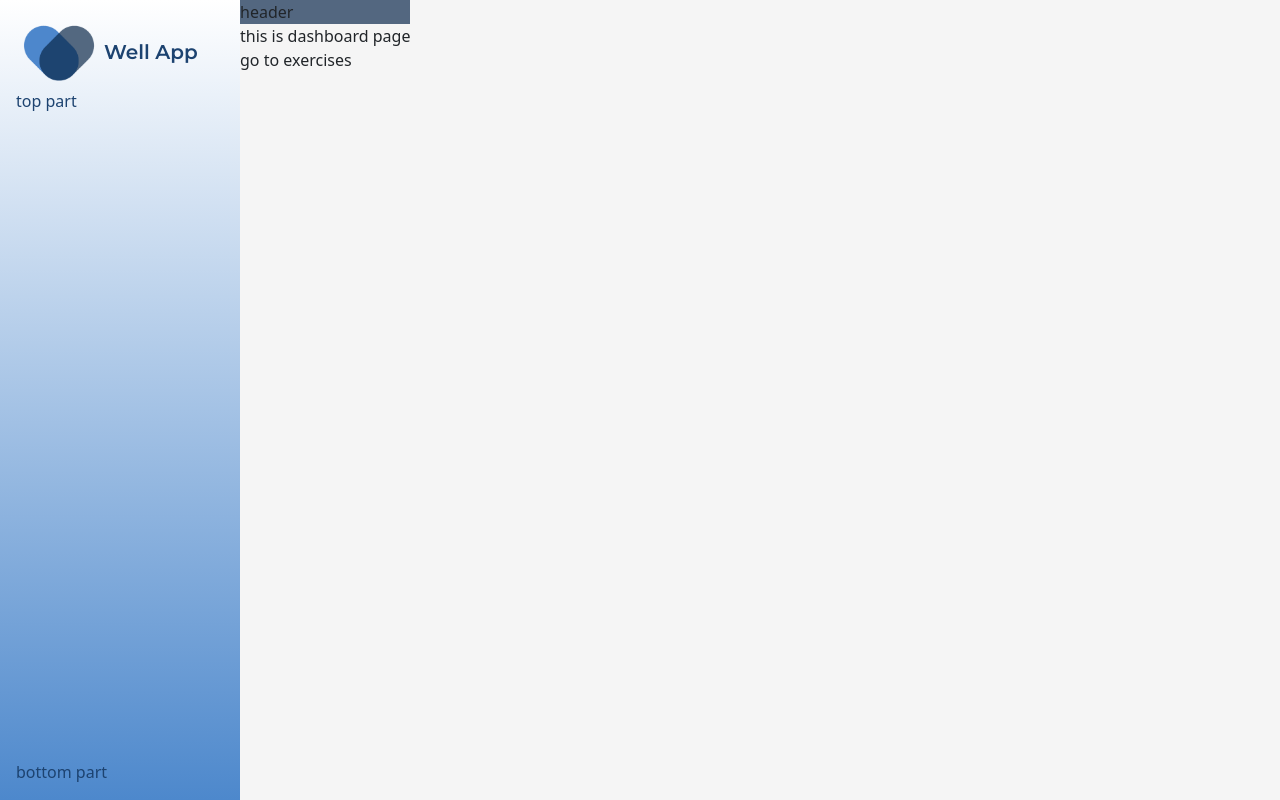
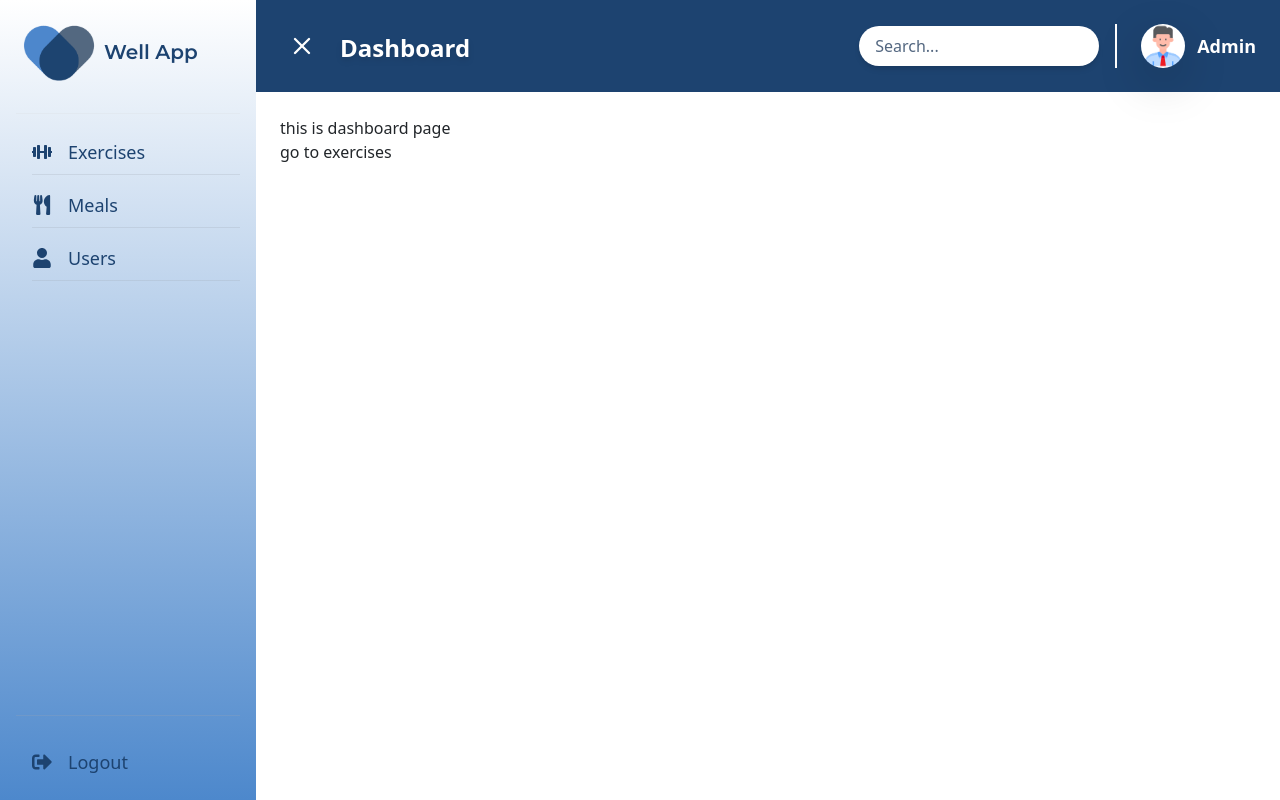
Before and after one commit to cook-iess/Wellness-App, a React (Vite) app: page / in a window 1280 px wide. Built offline with nearby package versions, Linux system fonts and the light colour scheme; the HTML template or start-up script is replaced by a standard one.

Commit message:
bars done

```diff
--- a/package.json
+++ b/package.json
@@ -12,6 +12,7 @@
   "dependencies": {
     "@emotion/react": "^11.13.3",
     "@emotion/styled": "^11.13.0",
+    "@fontsource/roboto": "^5.1.0",
     "@mui/icons-material": "^6.1.4",
     "@mui/material": "^6.1.4",
     "@mui/styled-engine-sc": "^6.1.4",
--- a/src/Components/Shared/bars.jsx
+++ b/src/Components/Shared/bars.jsx
@@ -1,18 +1,34 @@
-import React from "react";
+import React, { useState } from "react";
 import { Outlet } from "react-router-dom";
-import { Link } from "react-router-dom";
 import Sidebar from "./sidebar";
+import Header from "./header";
 
-function bars() {
+function Bars() {
+  const [isSidebarVisible, setSidebarVisible] = useState(true);
+
+  const toggleSidebar = () => {
+    setSidebarVisible(!isSidebarVisible);
+  };
+
   return (
-    <div className="flex flex-row bg-neutral-100 h-screen w-screen overflow-hidden">
-      <Sidebar />
-      <div className="">
-        <div className="bg-teritary_color">header</div>
-        <div>{<Outlet />}</div>
+    <div className="flex h-screen w-screen overflow-hidden">
+      {/* Sidebar with smooth transition */}
+      <div
+        className={`transition-all duration-300 ease-in-out ${isSidebarVisible ? 'w-64' : 'w-0'} bg-blue-100`}
+      >
+        {/* Only render Sidebar when visible */}
+        {isSidebarVisible && <Sidebar />}
+      </div>
+
+      {/* Main content */}
+      <div className="flex-1 flex flex-col transition-all duration-300">
+        <Header toggleSidebar={toggleSidebar} isSidebarVisible={isSidebarVisible} />
+        <div className="p-4 flex-1 overflow-auto">
+          <Outlet />
+        </div>
       </div>
     </div>
   );
 }
 
-export default bars;
+export default Bars;
--- /dev/null
+++ b/src/Components/Shared/header.jsx
@@ -0,0 +1,39 @@
+import React from 'react';
+import { FiMenu, FiX } from 'react-icons/fi';
+
+function Header({ toggleSidebar, isSidebarVisible }) {
+  return (
+    <header className="flex justify-between items-center p-4 bg-primary_color transition-all duration-300">
+      <div className="flex items-center">
+        {/* Toggle button with a nice hover effect */}
+        <button onClick={toggleSidebar} className="text-white mr-4 hover:bg-sky-800 p-2 rounded-md transition duration-300">
+          {isSidebarVisible ? <FiX size={28} /> : <FiMenu size={28} />}
+        </button>
+
+        {/* Title with enhanced font style */}
+        <h1 className="text-2xl font-extrabold text-white drop-shadow-md items-center mt-1">Dashboard</h1>
+      </div>
+
+      <div className="flex items-center">
+        {/* Search input with a subtle shadow and focus effect */}
+        <input
+          type="text"
+          className="w-60 py-2 pr-2 pl-4 rounded-full bg-white text-primary_color placeholder-teritary_color shadow-md focus:outline-none focus:ring focus:ring-sky-700 transition duration-300"
+          placeholder="Search..."
+        />
+
+        <div className="flex items-center ml-4 border-l-2 border-white pl-6">
+          {/* Profile picture with a border and shadow */}
+          <img
+            src="src/assets/sample_pp.png" // Replace with actual URL
+            alt="Profile"
+            className="w-11 h-11 rounded-full shadow-lg mr-3"
+          />
+          <span className="text-white font-semibold text-lg">Admin</span>
+        </div>
+      </div>
+    </header>
+  );
+}
+
+export default Header;
--- a/src/Components/Shared/sidebar.jsx
+++ b/src/Components/Shared/sidebar.jsx
@@ -1,17 +1,75 @@
 import React from "react";
-import logo from "../../assets/logo.png"
+import { Link } from "react-router-dom"; // Import Link from react-router-dom
+import { FaDumbbell, FaUtensils, FaSignOutAlt, FaUser } from "react-icons/fa"; // Import icons, including FaUser
+import logo from "../../assets/logo.png";
 
-function sidebar() {
+function Sidebar() {
   return (
-    <div className="bg-gradient-to-b from-white to-secondary_color text-primary_color w-60 p-3 flex flex-col">
+    <div className="bg-gradient-to-b from-white to-secondary_color text-primary_color p-3 flex flex-col h-screen w-64">
+      {/* Logo and App Name */}
       <div className="flex items-center gap-1 px-1 py-2">
-        <img src={logo} alt="" className="w-20"/>
+        <img src={logo} alt="logo" className="w-20" />
         <span className="text-xl font-semibold font-custfont">Well App</span>
       </div>
-      <div className="flex-1">top part</div>
-      <div>bottom part</div>
+
+      {/* Divider */}
+      <hr className="my-4 border-t border-gray-300" />
+
+      {/* Top Part: Exercises, Meals, and Users */}
+      <div className="flex-1">
+        <ul className="space-y-4 pl-4">
+          <li>
+            <Link
+              to="/exercises"
+              className="no-underline flex items-center gap-3 text-lg text-primary_color hover:text-secondary_color"
+            >
+              <FaDumbbell className="text-xl" />
+              <span>Exercises</span>
+            </Link>
+          </li>
+          <hr className="my-2 border-t border-gray-400" /> {/* Divider */}
+          <li>
+            <Link
+              to="/meals"
+              className="no-underline flex items-center gap-3 text-lg text-primary_color hover:text-secondary_color"
+            >
+              <FaUtensils className="text-xl" />
+              <span>Meals</span>
+            </Link>
+          </li>
+          <hr className="my-2 border-t border-gray-400" /> {/* Divider */}
+          <li>
+            <Link
+              to="/users"
+              className="no-underline flex items-center gap-3 text-lg text-primary_color hover:text-secondary_color"
+            >
+              <FaUser className="text-xl" />  {/* User icon */}
+              <span>Users</span>  {/* Users label */}
+            </Link>
+          </li>
+          <hr className="my-2 border-t border-gray-400" /> {/* Divider */}
+        </ul>
+      </div>
+
+      {/* Divider */}
+      <hr className="my-4 border-t border-gray-400" />
+
+      {/* Bottom Part: Logout */}
+      <div className="py-2">
+        <ul className="space-y-4 pl-4">
+          <li>
+            <Link
+              to="/logout"
+              className="no-underline flex items-center gap-3 text-lg text-primary_color hover:text-secondary_color hover:bg-secondary_color"
+            >
+              <FaSignOutAlt className="text-xl" />
+              <span>Logout</span>
+            </Link>
+          </li>
+        </ul>
+      </div>
     </div>
   );
 }
 
-export default sidebar;
+export default Sidebar;
```
Also changed, not shown: src/assets/sample_pp.png (added), 1 other file (tests, documents, lock files or other folders).
